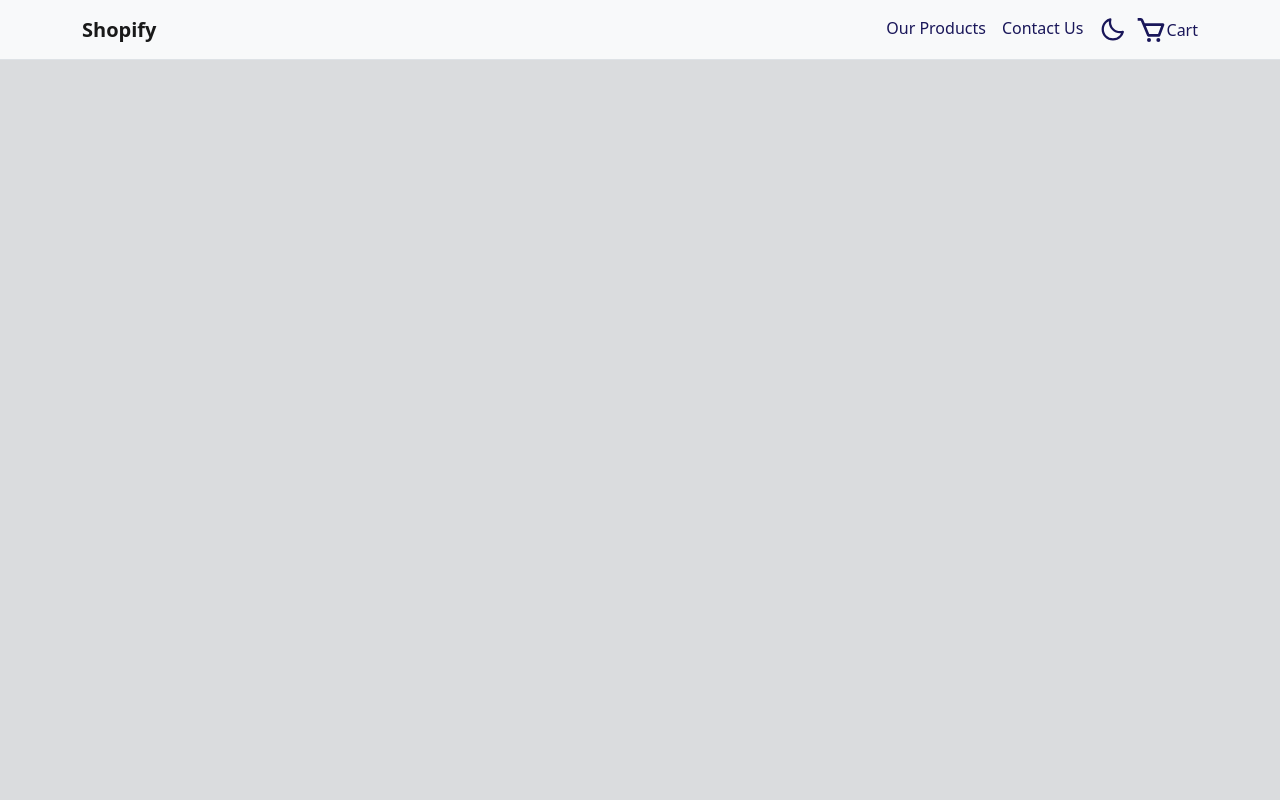
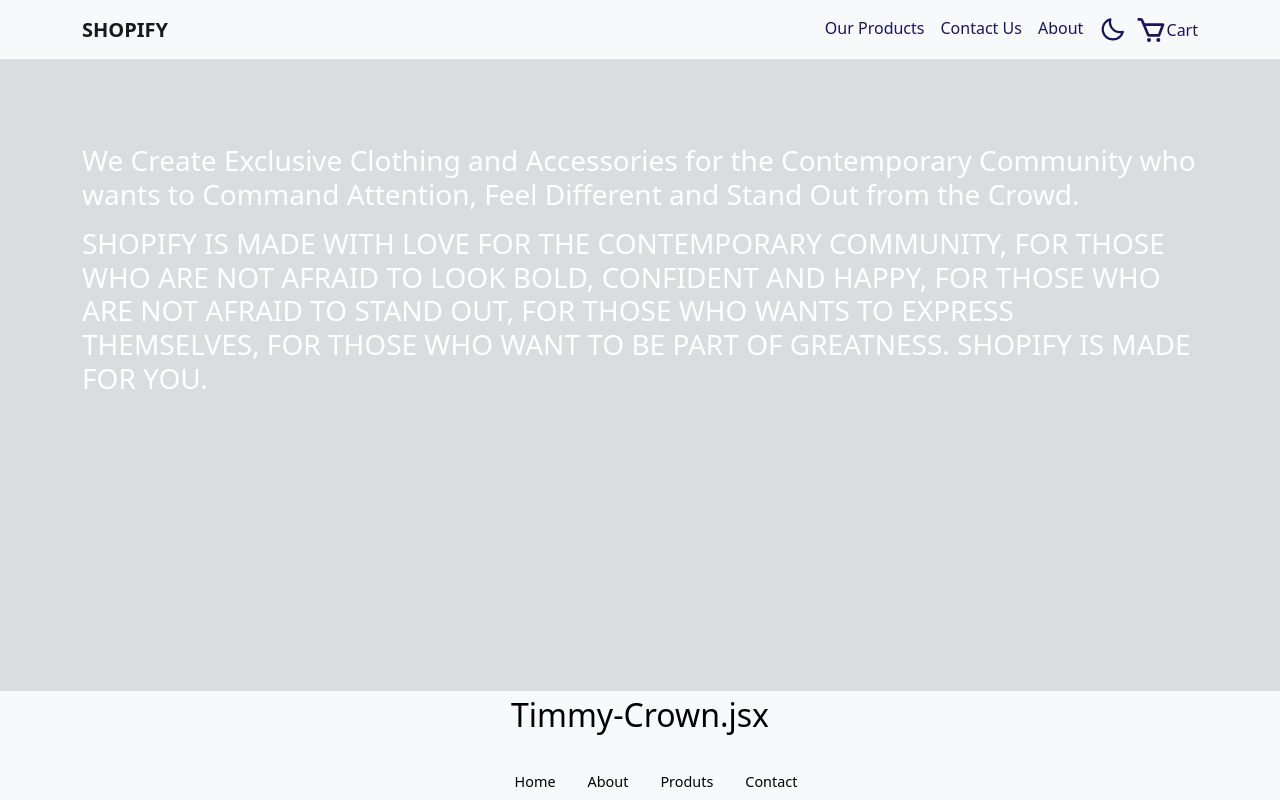
Before and after one commit to oluwarotimi1/React-Ecommerce-App, a React (Create React App) app in the folder my-app/: page /about in a window 1280 px wide. Built offline with nearby package versions, Linux system fonts and the light colour scheme.

Commit message:
completed

```diff
--- a/my-app/src/App.js
+++ b/my-app/src/App.js
@@ -10,6 +10,8 @@ import Home from './Pages/Home';
 import Cart from './Pages/Cart';
 import Footer from './Components/Footer';
 import CheckOut from './Pages/CheckOut';
+import Contact from './Components/Contact';
+import About from './Components/About';
 
 const App = () => {
   const{theme} = useThemeHook();
@@ -19,7 +21,9 @@ const App = () => {
       <Router>
         <Home path='/' />
         <Cart path='/cart'/>
-        {/* <CheckOut path='/checkout'/> */}
+        <CheckOut path='/cart/checkout'/>
+        <Contact path='/contact'/>
+        <About path='/about'/>
       </Router>
       <Footer />
 
--- /dev/null
+++ b/my-app/src/Components/About.jsx
@@ -0,0 +1,34 @@
+import React from 'react'
+import { Container, Form, Row } from 'react-bootstrap'
+import { useThemeHook } from '../GlobalComponents/ThemeProvider'
+
+const About = () => {
+  const {theme} = useThemeHook();
+
+  return (
+
+  <Container className='py-4 mt-5 mb-5'>
+    <Row className='py-4 mt-5 mb-5'>
+        <h3  style={{color:'white'}}>We Create Exclusive Clothing and Accessories for the Contemporary Community who wants to Command Attention, Feel Different and Stand Out from the Crowd.
+
+<br /><p></p>SHOPIFY IS MADE WITH LOVE
+FOR THE CONTEMPORARY COMMUNITY,
+
+FOR THOSE WHO ARE NOT AFRAID TO LOOK BOLD, CONFIDENT AND HAPPY,
+
+FOR THOSE WHO ARE NOT AFRAID TO STAND OUT,
+
+FOR THOSE WHO WANTS TO EXPRESS THEMSELVES,
+
+FOR THOSE WHO WANT TO BE PART OF GREATNESS.
+
+SHOPIFY IS MADE FOR YOU.
+
+</h3>
+    </Row>
+
+  </Container>
+  )
+}
+
+export default About
--- /dev/null
+++ b/my-app/src/Components/Contact.jsx
@@ -0,0 +1,45 @@
+import React from 'react'
+import { Container, Form, Row } from 'react-bootstrap'
+import { useThemeHook } from '../GlobalComponents/ThemeProvider'
+import { Button } from 'react-bootstrap'
+import { BsWhatsapp } from 'react-icons/bs'
+
+const Contact = () => {
+  const {theme} = useThemeHook();
+
+  return (
+
+  <Container className='py-4 mt-5 mb-5 text-center align-items-center' style={{width:'70%'}}>
+    <Row>
+    <Form className={`${theme? 'text-light': 'text-light-primary'} my-5 text-center`}>
+      <Form.Group className="mb-3 ">
+        <Form.Label>Enter Full Name</Form.Label>
+        <Form.Control type="text" placeholder="Enter Full Name" />
+      </Form.Group>
+      <Form.Group className="mb-3">
+        <Form.Label>Email Address</Form.Label>
+        <Form.Control type="email" placeholder="Enter Email Address" />
+      </Form.Group>
+      <Form.Group className="mb-3">
+        <Form.Label>Delivery Address</Form.Label>
+        <Form.Control type="email" placeholder="Enter Delivery Address" />
+      </Form.Group>
+      <Form.Group className="mb-3">
+        <Form.Label>Contact Us</Form.Label>
+        <Form.Control as="textarea" placeholder='What Products do you need? Drop your message here!' rows={3} style={{resize:'none', height:'20vh'}}/>
+      </Form.Group>
+      <button type='submit' style={{background:'#fcbc73', outline:'none', border:'1px solid #191659'}} className="btn" disabled>Send Message</button>
+      <Button href="https://wa.me/message/U2BVV3PZQC5NP1" target='_blank' style={{background:'#fcbc73', outline:'none', border:'1px solid #191659', width:'30%'}} className={`${theme? 'bg-dark-primary text-black':'bg-light-primary' }`}>
+
+                    <BsWhatsapp /> Contact Us</Button>
+    </Form>
+
+
+
+    </Row>
+
+  </Container>
+  )
+}
+
+export default Contact
--- a/my-app/src/Components/Footer.jsx
+++ b/my-app/src/Components/Footer.jsx
@@ -1,21 +1,23 @@
 import React from 'react'
 import './footer.css'
+import { Link } from '@reach/router'
 // import {FaFacebookF} from 'react-icons/fa'
 // import { FiInstagram } from 'react-icons/fi'
 // import {IoLogoTwitter} from 'react-icons/io'
 import { useThemeHook } from '../GlobalComponents/ThemeProvider'
+import './Header'
 
 const Footer = () => {
     const {theme} = useThemeHook();
   return (
-    <footer className={theme? 'bg-light-black text-light':'bg-lihgt text-black'}>
-      <a href="https://timmy-portfolio.netlify.app/" target='_blank' className='footer__logo' >TimmyCrown.jsx</a>
+    <footer className={theme? 'bg-light-black text-light':'bg-light text-black'}>
+      <a href="https://timmy-portfolio.netlify.app/" target='_blank' className='footer__logo' >Timmy-Crown.jsx</a>
 
       <ul className="permalinks">
-        <li> <a href="#">Home</a> </li>
-        <li> <a href="#about">About</a> </li>
-        <li> <a href="#services">Services</a> </li>
-        <li> <a href="https://timmy-portfolio.netlify.app/#contact" target='_blank'>Contact</a> </li>
+        <li> <a href="/">Home</a> </li>
+        <li> <a href="/about">About</a> </li>
+        <li> <a href="/cart">Produts</a> </li>
+        <Link to='/contact'> <a href="https://timmy-portfolio.netlify.app/#contact" target='_blank'>Contact</a> </Link>
       </ul>
 {/*
       <div className="footer__socials">
--- a/my-app/src/Components/Header.jsx
+++ b/my-app/src/Components/Header.jsx
@@ -27,8 +27,8 @@ const Header = () => {
         >
       <Container>
         <Link className={`${darkMode? 'text-dark-primary': 'text-light-primary'} d-flex`} to="/">
-            <Navbar.Brand  >
-                <b>Shopify</b>
+            <Navbar.Brand >
+                <b>SHOPIFY</b>
             </Navbar.Brand>
 
 
@@ -49,8 +49,13 @@ const Header = () => {
             </Link>
             </Nav.Link>
             <Nav.Link>
-              <Link className={darkMode? 'text-dark-primary': 'text-light-primary'} to="/">
+              <Link className={darkMode? 'text-dark-primary': 'text-light-primary'} to="/contact">
              Contact Us
+            </Link>
+            </Nav.Link>
+            <Nav.Link>
+              <Link className={darkMode? 'text-dark-primary': 'text-light-primary'} to="/about">
+             About
             </Link>
             </Nav.Link>
 
--- a/my-app/src/Components/footer.css
+++ b/my-app/src/Components/footer.css
@@ -4,7 +4,6 @@ footer{
     text-align: center;
     font-size: 0.9rem;
     margin-top: 12rem;
-    display: none;
 }
 footer a{
     color: var(--color-bg);
--- a/my-app/src/Pages/Cart.jsx
+++ b/my-app/src/Pages/Cart.jsx
@@ -84,12 +84,15 @@ const Cart = () => {
                                 Clear Cart
                             </Button>
                             {/* /***************** CHECK OUT FORM IS HERE */ }
+                            <Link to='/cart/checkout'>
                                 <Button variant="success"
                                         className="m-2"
                                     >
                                         <BsCartCheck size="1.7rem" />
                                         Checkout
                                 </Button>
+                            </Link>
+
                         </Col>
                     </Row>}
             </Row>
--- a/my-app/src/Pages/CheckOut.jsx
+++ b/my-app/src/Pages/CheckOut.jsx
@@ -1,9 +1,22 @@
 import React from 'react'
+import { Button, Container } from 'react-bootstrap'
+import {BsWhatsapp} from 'react-icons/bs'
+import { useThemeHook } from '../GlobalComponents/ThemeProvider'
 
 const CheckOut = () => {
+    const {theme} = useThemeHook();
   return (
-    <div>CheckOut</div>
-  )
+    <Container className='py-4 mt-5'>
+        <div className='py-4 mt-5 text-center align-items-center'style={{color:'white',height:'100vh'}}>
+                <h1 className={`${theme? 'text-light': 'text-light-primary'} my-5 text-center`} > Checkout Currently Under Maintenace</h1>
+                <h3 className={`${theme? 'text-light': 'text-light-primary'} my-5 text-center`}  >Contact us below to place order manually</h3>
+                <Button href="https://wa.me/message/U2BVV3PZQC5NP1" target='_blank' style={{background:'#fcbc73', outline:'none', border:'1px solid #191659'}} className={`${theme? 'bg-dark-primary text-black':'bg-light-primary' }`}>
+
+                    <BsWhatsapp /> Contact Us</Button>
+        </div>
+    </Container>
+
+      )
 }
 
 export default CheckOut
--- a/my-app/src/Pages/Home.jsx
+++ b/my-app/src/Pages/Home.jsx
@@ -22,15 +22,17 @@ const Home = () => {
 
     return (
         <Container className="py-4">
-            <Row className="justify-content-center">
+            <Row className="justify-content-center my-5">
+                <h1 className={`${theme? 'text-dark-primary': 'text-light-primary'} text-center`}>Welcome To Shopify</h1>
                 <Col xs={10} md={7} lg={6} xl={4} className="mb-3 mx-auto text-center">
-                    <h1 className={theme? 'text-light my-5': 'text-black my-5'}>Search products</h1>
+
+                    <h2 className={theme? 'text-light my-5': 'text-black my-5'}>Search products</h2>
                     <InputGroup className="mb-3" style={{outline:'none'}}>
                         <InputGroup.Text className={theme? 'bg-black text-dark-primary': 'bg-light text-light-primary'}>
                             <BiSearch size="2rem" />
                         </InputGroup.Text>
                         <FormControl
-                            placeholder="Search"
+                            placeholder="Search products, brands and categories"
                             value={searchInput}
                             onChange={(e)=> setSearchInput(e.target.value)}
                             className={theme? '': ''}
```
Lines whose indentation alone changed are shown as unchanged.
